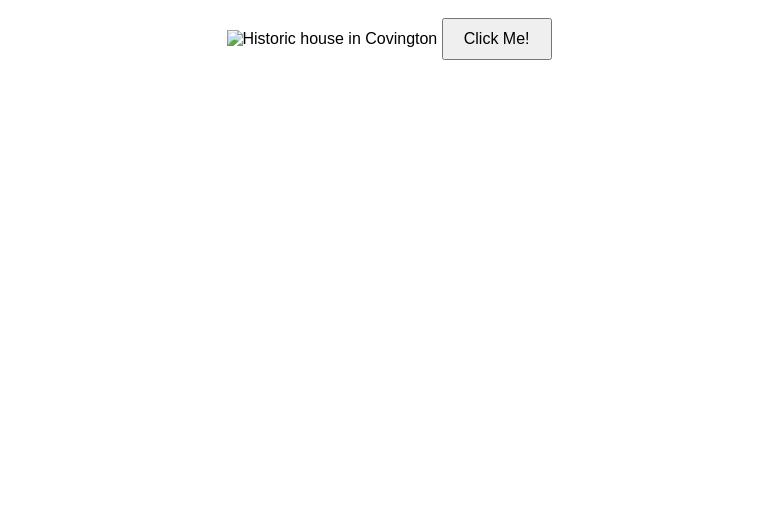
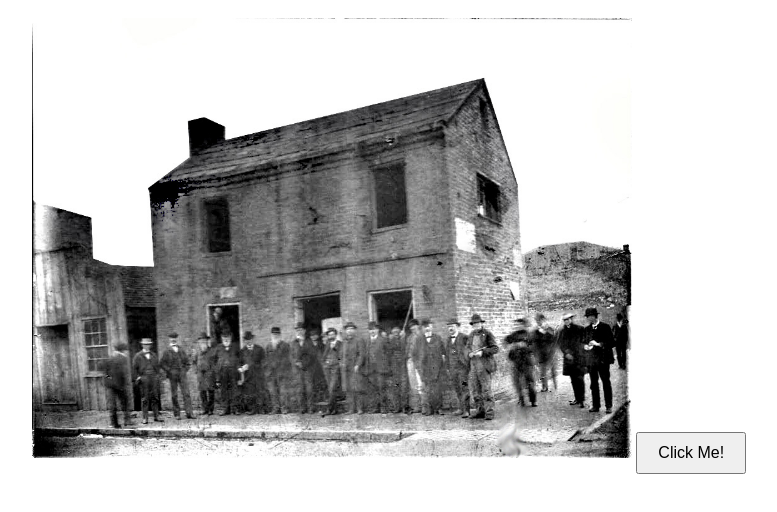
Before and after one commit to WhiteheadJF/my-website, a plain HTML site: page index.html in a window 1280 px wide. Shown: the part 140-652 px from the top of the page, without its empty margins (251-1028 px from the left). Drawn offline with Linux system fonts and the light colour scheme.

Commit message:
Update index.html

```diff
--- a/index.html
+++ b/index.html
@@ -6,7 +6,7 @@
 </head>
 <body>
   <h1>Welcome to My Website</h1>
-  <img src="old-house.jpg" alt="Historic house in Covington" width="600">
+  <img src="house.jpg" alt="Historic house in Covington" width="600">
   <button id="helloBtn">Click Me!</button>
 
   <script src="script.js"></script>
```
